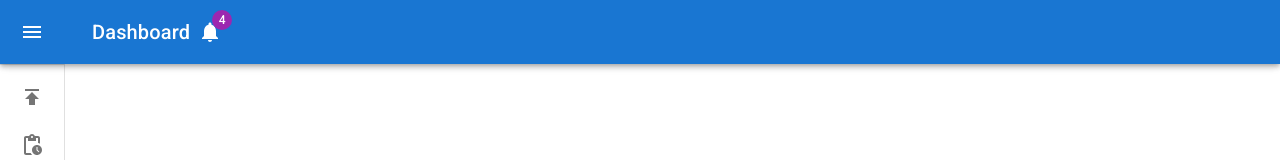
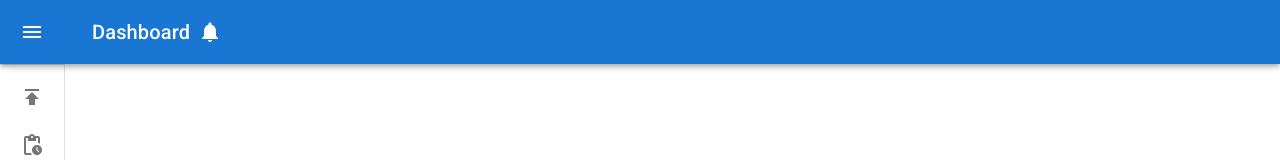
Before and after one commit to LuisBlau/rems-dashboard, a Next.js app: page /commandSender in a window 1280 px wide. Shown: the top 160 px of the page. Built offline with nearby package versions, Linux system fonts and the light colour scheme.

Commit message:
Remove badge number for now.

```diff
--- a/pages/_app.js
+++ b/pages/_app.js
@@ -328,7 +328,7 @@ export default function MyApp(props) {
                                 Dashboard
                             </Typography>
                             <IconButton color="inherit">
-                                <Badge badgeContent={4} color="secondary">
+                                <Badge badgeContent={0} color="secondary">
                                     <NotificationsIcon />
                                 </Badge>
                             </IconButton>
```
